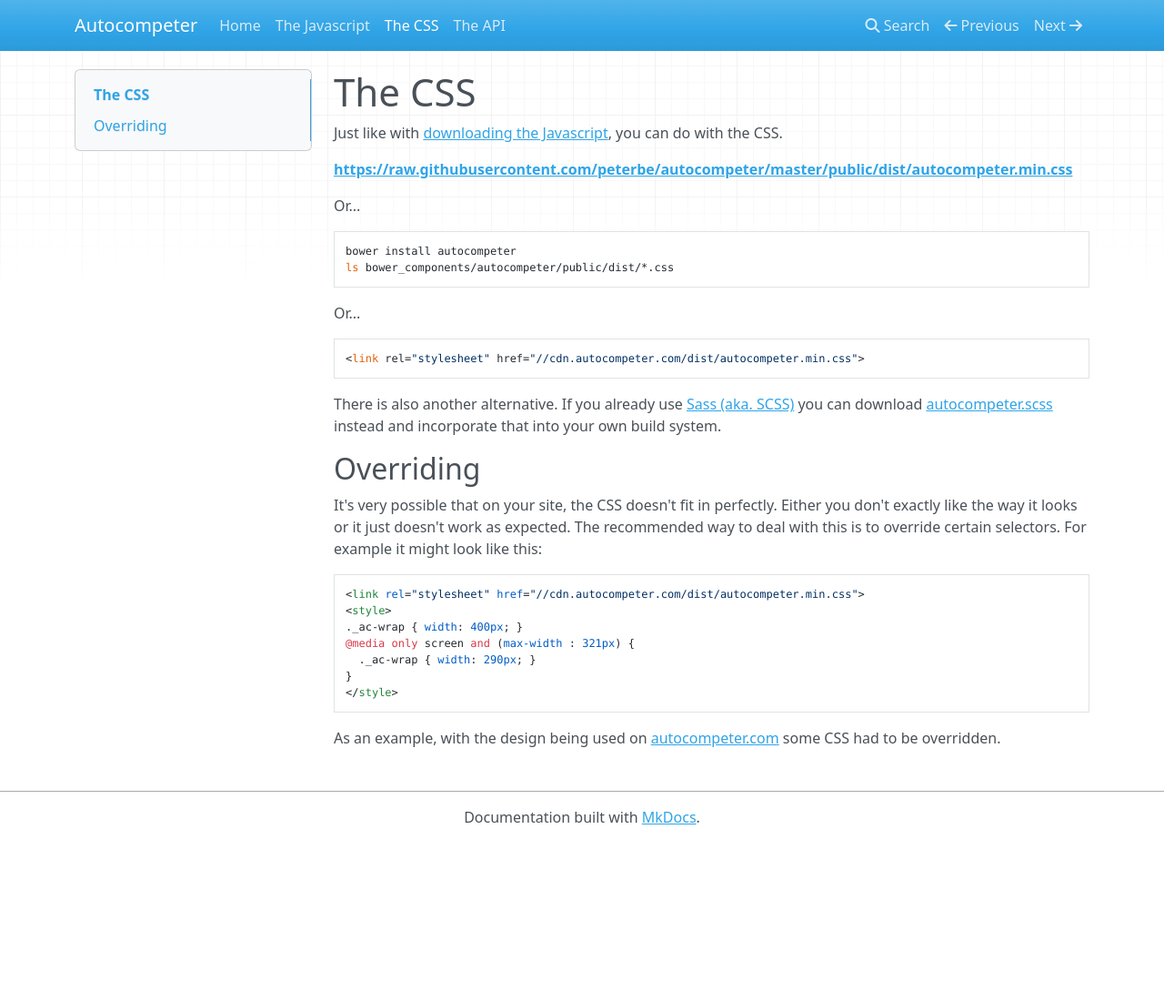
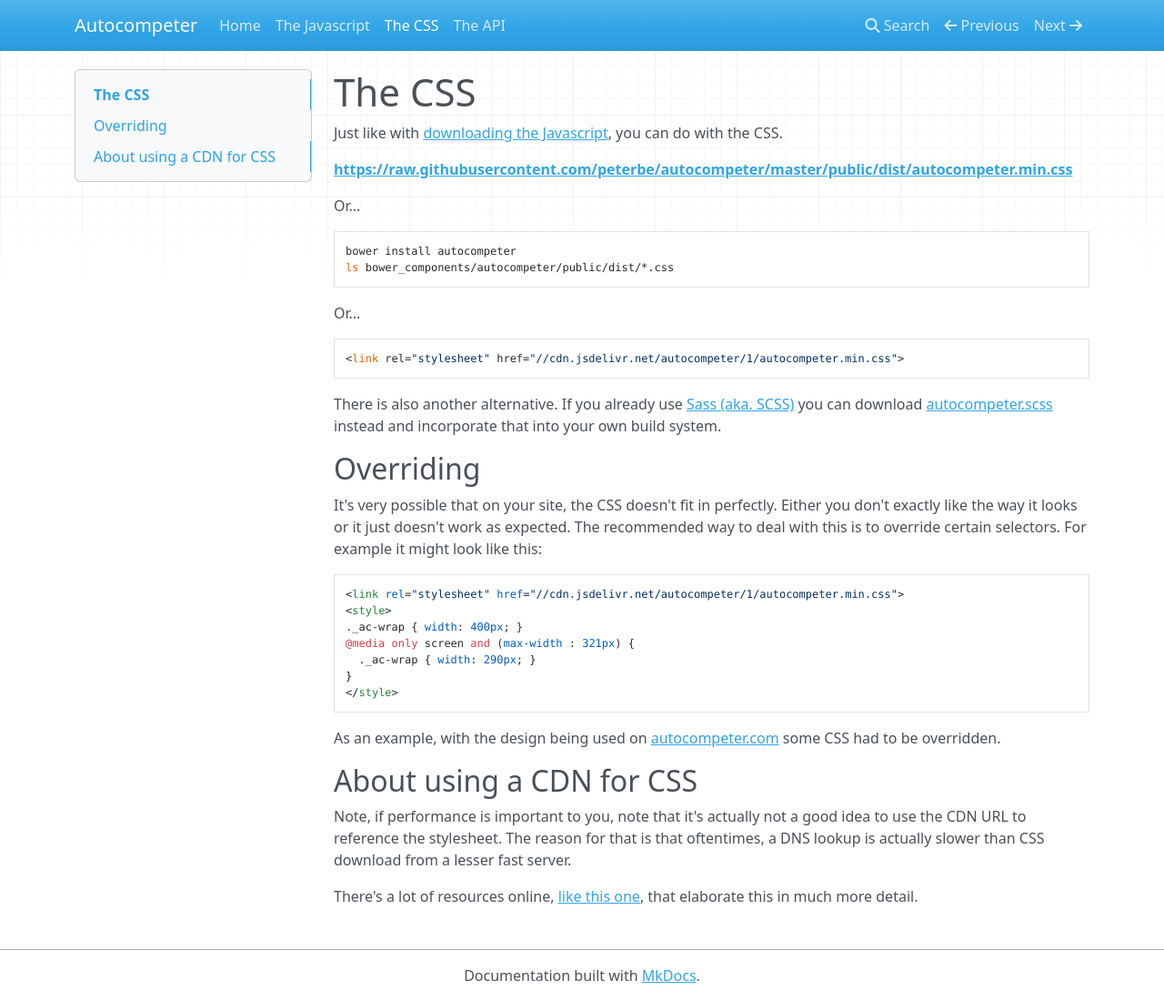
Before and after one commit to peterbe/autocompeter, an MkDocs documentation site: the page built from docs/css.md, in a window 1280 px wide and 1100 px high. Shown: the whole window at 91% size. Built offline with MkDocs 1.6.1, drawn with Linux system fonts in a browser that asks for light colours; nearby versions of some CDN libraries; old or Windows-style settings are respelled for this version of MkDocs.

Commit message:
fixes to documentation

```diff
--- a/docs/css.md
+++ b/docs/css.md
@@ -11,7 +11,7 @@ Or...
 
 Or...
 
-    <link rel="stylesheet" href="//cdn.autocompeter.com/dist/autocompeter.min.css">
+    <link rel="stylesheet" href="//cdn.jsdelivr.net/autocompeter/1/autocompeter.min.css">
 
 There is also another alternative. If you already use [Sass (aka. SCSS)](http://sass-lang.com/)
 you can download [autocompeter.scss](https://github.com/peterbe/autocompeter/blob/master/src/autocompeter.scss)
@@ -24,7 +24,7 @@ you don't exactly like the way it looks or it just doesn't work as expected.
 The recommended way to deal with this is to override certain selectors. For
 example it might look like this:
 
-    <link rel="stylesheet" href="//cdn.autocompeter.com/dist/autocompeter.min.css">
+    <link rel="stylesheet" href="//cdn.jsdelivr.net/autocompeter/1/autocompeter.min.css">
     <style>
     ._ac-wrap { width: 400px; }
     @media only screen and (max-width : 321px) {
@@ -34,3 +34,14 @@ example it might look like this:
 
 As an example, with the design being used on
 [autocompeter.com](http://autocompeter.com) some CSS had to be overridden.
+
+
+## About using a CDN for CSS
+
+Note, if performance is important to you, note that it's actually not a good
+idea to use the CDN URL to reference the stylesheet. The reason for that is
+that oftentimes, a DNS lookup is actually slower than CSS download from a
+lesser fast server.
+
+There's a lot of resources online, [like this one](http://csswizardry.com/2013/01/front-end-performance-for-web-designers-and-front-end-developers/#section:css-and-performance),
+that elaborate this in much more detail.
```
Also changed, not shown: docs/javascript.md (+7 -2 lines).
